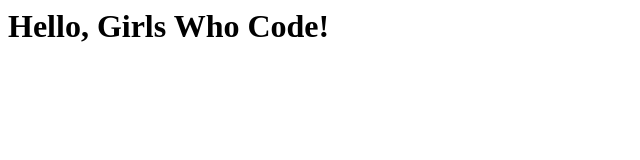
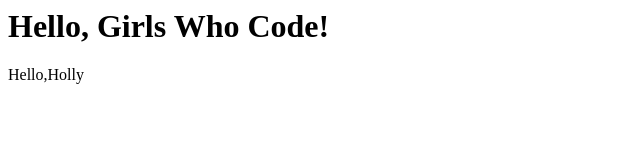
Before and after one commit to hfionte/girlswhocode2016, a plain HTML site: page index.html in a window 1280 px wide. Shown: the full height of the page, 0-640 px from the left. Drawn offline with Linux system fonts and the light colour scheme.

Commit message:
Update index.html
hi

```diff
--- a/index.html
+++ b/index.html
@@ -3,5 +3,6 @@
 </head>
 <body>
   <h1>Hello, Girls Who Code!</h1>
+  <p>Hello,Holly</p>
 </body>
 </html>
```
